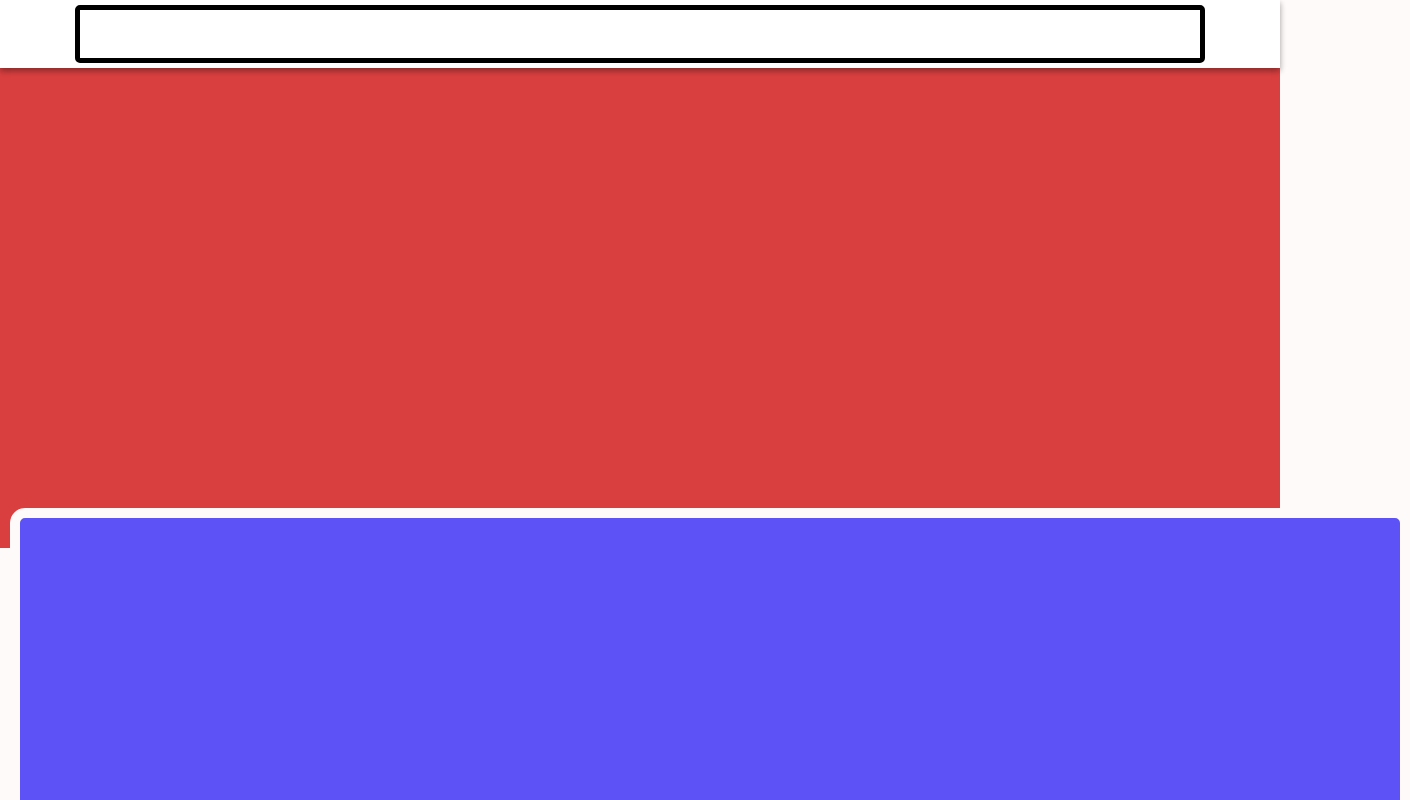
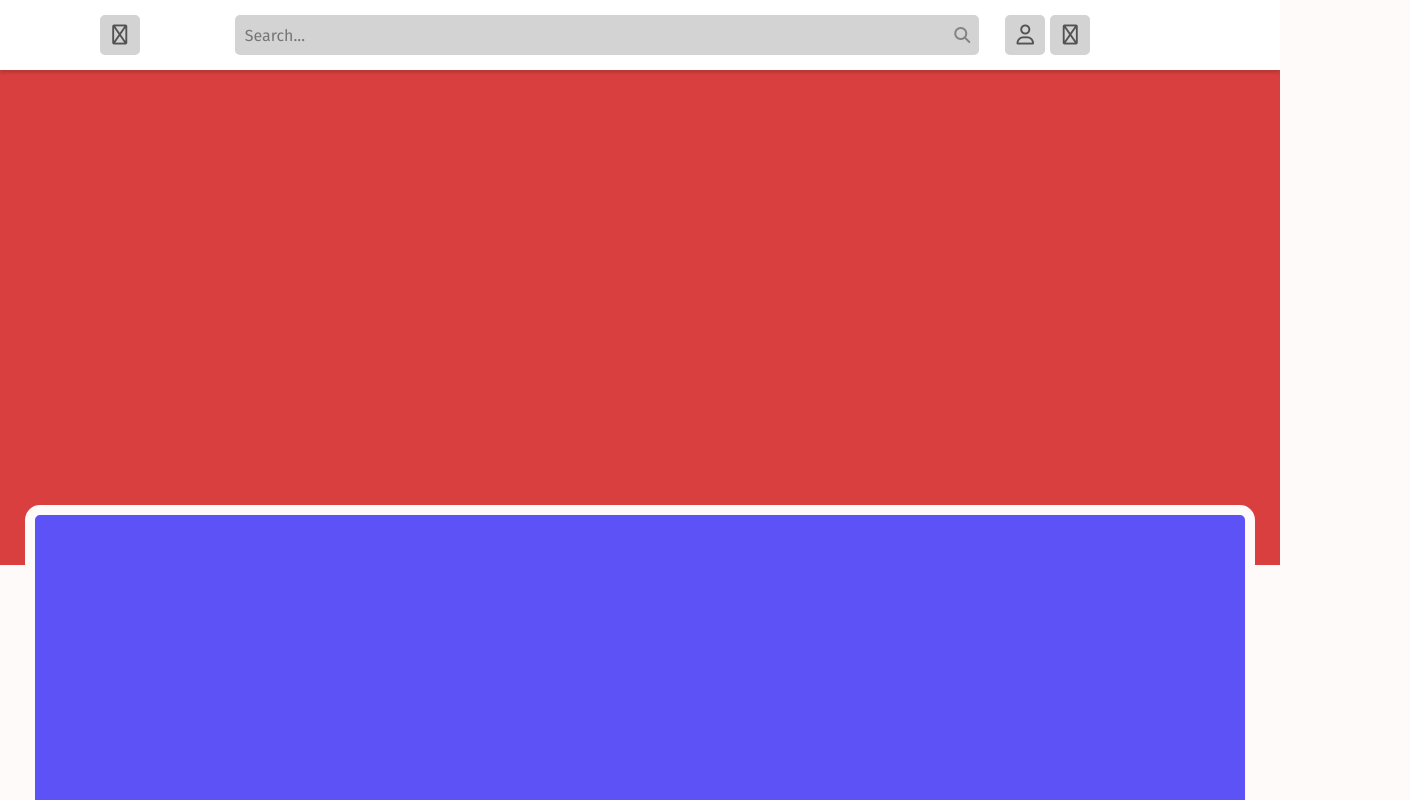
Before and after one commit to DAN-3200/-Pets, a plain HTML site: page index.html in a window 1280 px wide. Shown: the top 800 px of the page, 1410 px wide, since content can reach past the window. Drawn offline with Linux system fonts and the light colour scheme.

Commit message:
Continue

```diff
--- a/index.html
+++ b/index.html
@@ -6,13 +6,20 @@
     <meta name="viewport" content="width=device-width, initial-scale=1.0">
     <title>+Pets</title>
     <link rel="stylesheet" href="style.css">
+    <link rel="stylesheet" href="https://site-assets.fontawesome.com/releases/v6.2.1/css/all.css">
+    <link rel="preconnect" href="https://fonts.googleapis.com"><link rel="preconnect" href="https://fonts.gstatic.com" crossorigin>
+    <link href="https://fonts.googleapis.com/css2?family=Fira+Sans&family=Ubuntu:wght@300&display=swap" rel="stylesheet">
 </head>
 <body style="background-color: #FFFAFA;">
     <header>
         <div class="Cima">
+            <button style="position: relative; left: -90px;"><i class="fa-regular fa-house-user"></i></button>
+            <!-- Resolver esse input -->
+            <input type="text" class="pesquisa" placeholder="Search..."> <i class="fa-solid fa-magnifying-glass" style="position: relative; right: 30px;color: #858484;"></i>
+            <button><i class="fa-regular fa-user"></i></button>
+            <button><i class="fa-regular fa-cart-shopping"></i></button>
 
         </div>
-
     </header>
 
     <div class="banner">
--- a/style.css
+++ b/style.css
@@ -1,12 +1,35 @@
 * {
     margin: 0;
+    font-family: 'Fira Sans', sans-serif;;
 }
 
+::-webkit-scrollbar { /* Lagura do Scroll*/
+    width: 15px;
+}
+::-webkit-scrollbar-thumb { /* Barra do scroll */
+    background: #aaaaaa;
+    border-radius: 100px;
+    background-clip: content-box;
+    border: 3px transparent solid;
+}
+/* Track */
+::-webkit-scrollbar-track { /*fundo do scroll*/
+    background: #ffffff;
+}
+::-webkit-scrollbar-thumb:hover { /*Animação do scrollBar*/
+    background: #7e7e7e;
+    background-clip: content-box;
+    border: 3px transparent solid;
+}
+
+
+
+/* O RESTO É RESTO */
 header{
     background-color:white;
     width: auto;
     padding: 5px;
-    box-shadow: rgba(0, 0, 0, 0.16) 0px 3px 6px, rgba(0, 0, 0, 0.23) 0px 3px 6px;
+    box-shadow: rgba(0, 0, 0, 0.15) 0px 3px 3px 0px;
 
     position: relative;
 }
@@ -15,15 +38,57 @@ header{
     margin: 0 auto;
     padding: 10px;
     width: 1100px;
-    height: 28px;
+    height: 40px;
+    display: flex;
+    gap: 5px;
+    justify-content: center;
+    align-items: center;
+    flex-direction: row;
+
+    /* border: 5px black solid;
+    border-radius: 5px; */
+}
+
+.pesquisa{
+    padding: 5px;
+    padding-left: 10px;
+    padding-right: 34.5px;
+    width: 700px;
+    height: 30px;
+    border-radius: 5px;
+    background-color: #d3d3d3;
+    border: none;
+    font-size: 16px;
+    color: #28282b;
+
+}
+
+.Cima button{
+    height: 40px;
+    width: 40px;
+    padding: 7px;
+    border: none;
+    border-radius: 5px;
+    background-color: #d3d3d3;
+    font-size: 20px;
+    color: rgb(82, 82, 82);
+    align-items: center;
+}
+.Cima Button:hover{
+    background-color: #eb7272;
+    transition: 0.3s;
+    color: white;
+    cursor: pointer;
+
+}
 
 
-    border: 5px black solid;
-    border-radius: 5px;
-}
+
+
+/* Divisão cirurgica! */
 
 .banner{
-    height: 450px;
+    height: 465px;
     padding: 15px;
     background-color: #da3f3f;
 }
@@ -31,11 +96,11 @@ header{
 .Meio{
     margin: 0 auto;
     height: 1000px;
-    width: 1370px;
+    width: 1200px;
     padding: 5px;
 
     position: relative;
-    top: -50px;
+    top: -70px;
     border: 10px #FFFAFA solid;
     border-radius: 15px;
     background-color: rgb(92, 82, 245);
@@ -54,7 +119,7 @@ footer{
 
 .baixo{
     height: 150px;
-    width: 1100px;
+    width: 1200px;
     margin: auto;
 
     border: 5px black solid;
```
